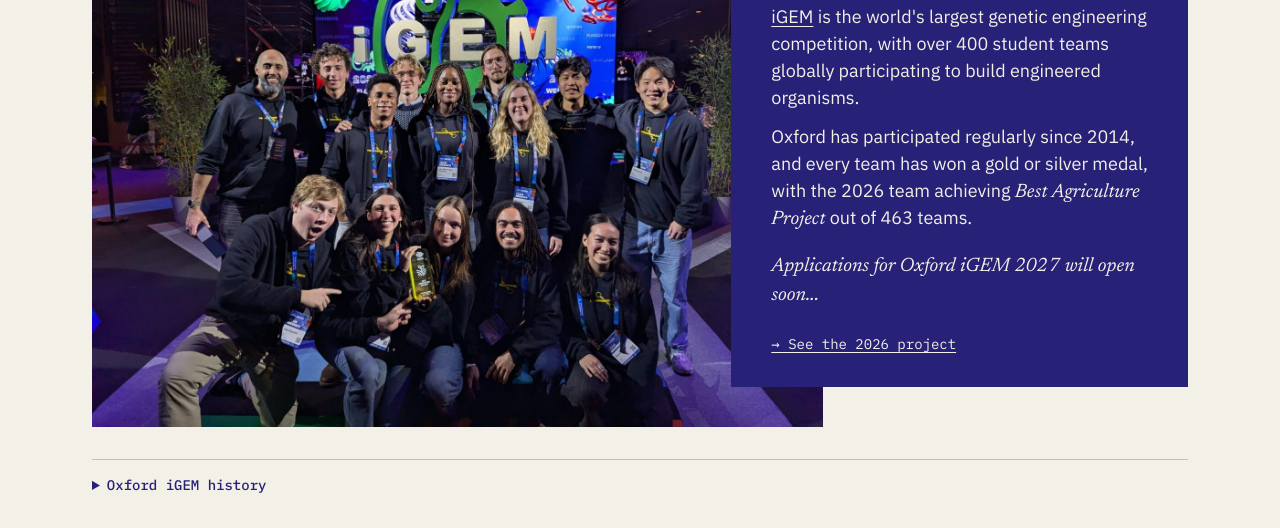
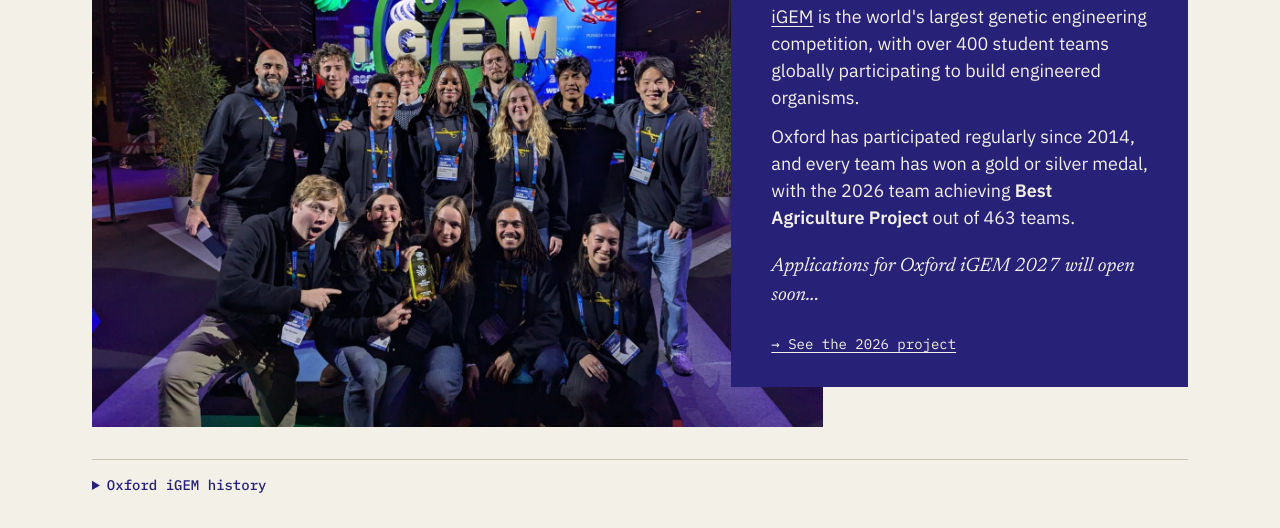
Before and after one commit to oxfordsynbio/oxfordsynbio.github.io, a plain HTML site: page index.html in a window 1280 px wide. Shown: the part 1598-2126 px from the top of the page. Drawn offline with Linux system fonts and the light colour scheme.

Commit message:
Best Agriculture Project in bold
Co-Authored-By: Claude Fable 5.2 <noreply@anthropic.com>

```diff
--- a/index.html
+++ b/index.html
@@ -142,7 +142,7 @@
     <div class="igem-card">
       <h2>Long-running international excellence: iGEM</h2>
       <p><a href="https://igem.org">iGEM</a> is the world's largest genetic engineering competition, with over 400 student teams globally participating to build engineered organisms.</p>
-      <p>Oxford has participated regularly since 2014, and every team has won a gold or silver medal, with the 2026 team achieving <em>Best Agriculture Project</em> out of 463 teams.</p>
+      <p>Oxford has participated regularly since 2014, and every team has won a gold or silver medal, with the 2026 team achieving <b>Best Agriculture Project</b> out of 463 teams.</p>
       <p class="igem-soon"><em>Applications for Oxford iGEM 2027 will open soon...</em></p>
       <p class="linkrow">
         <a href="https://2026.igem.wiki/oxford">→ See the 2026 project</a>
```
